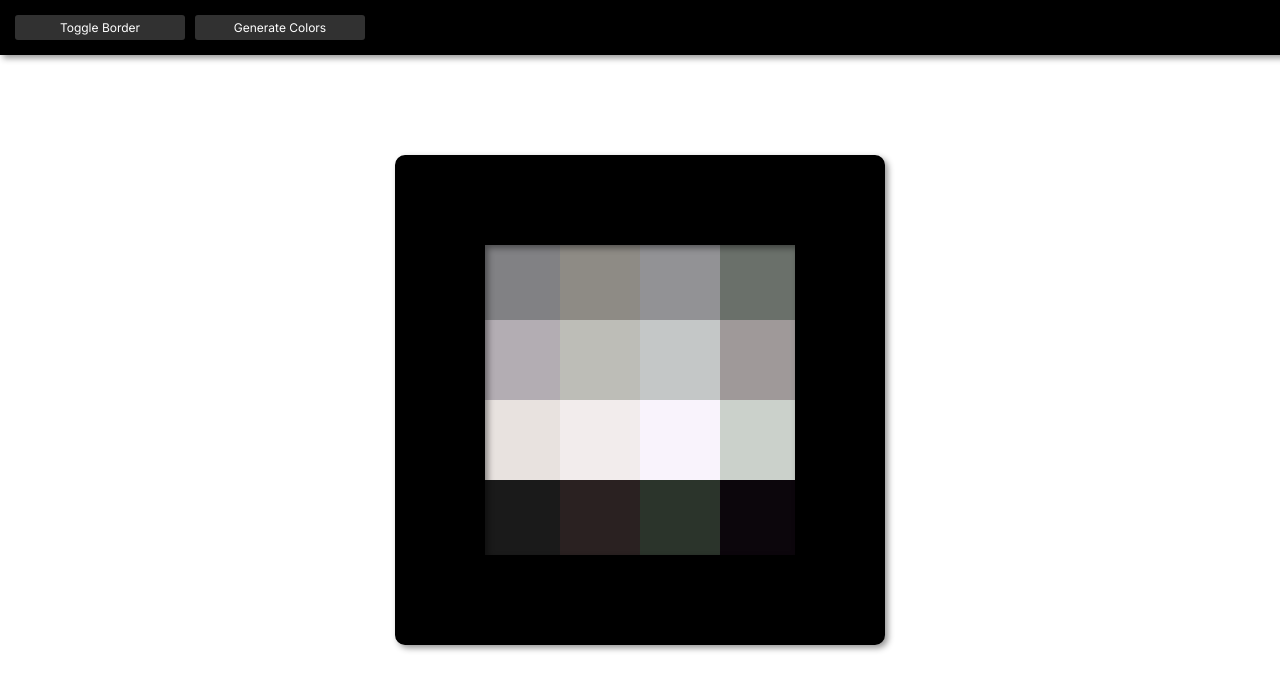
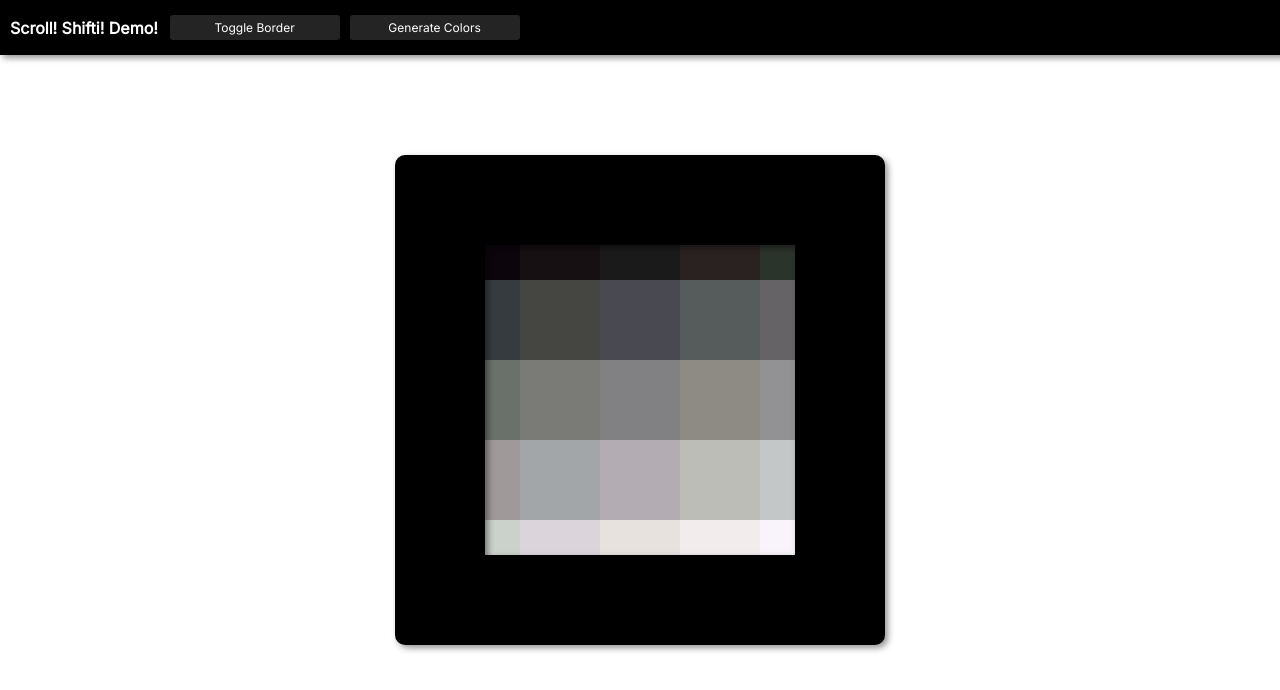
Before and after one commit to LBytes-32/luukaway-gonaway-caves, a website built with Vite: page index.html in a window 1280 px wide. Built offline with nearby package versions, Linux system fonts and the light colour scheme.

Commit message:
Smooth Scrolling and Beautiful

```diff
--- a/src/game.ts
+++ b/src/game.ts
@@ -22,7 +22,15 @@ export class Game {
 
     constructor(fps: number) {
         this.map = new Map()
-        this.toolbar = Dom.createDivChild(document.body, {classname: 'toolbar'})
+
+        this.toolbar = Dom.createDivChild(document.body, {
+            classname : 'toolbar'
+        })
+
+        Dom.createDivChild(this.toolbar, {
+            classname : 'title',
+            text      : 'Scroll! Shifti! Demo!'
+        })
 
         this.state = {
             keys: {
@@ -58,10 +66,16 @@ export class Game {
         button.addEventListener('click', () => {
             toggled = !toggled
 
-            if (toggled)
+            if (toggled) {
                 this.map.border.style.borderColor = 'rgba(0, 0, 0, 0)'
-            else
+                this.map.border.style.backgroundColor = `rgba(0, 0, 0, 0.3)`
+                this.map.border.style.zIndex = '0'
+            }
+            else {
                 this.map.border.style.borderColor = 'rgba(0, 0, 0, 1)'
+                this.map.border.style.backgroundColor = `rgba(0, 0, 0, 0)`
+                this.map.border.style.zIndex = '999'
+            }
         })
     }
 
--- a/src/map.ts
+++ b/src/map.ts
@@ -17,10 +17,12 @@ export class Map {
     }
 
     scroll: {
-        x       : number,
-        y       : number,
-        xv      : number,
-        yv      : number,
+        x       : number
+        y       : number
+        xv      : number
+        yv      : number
+        xScreen : number
+        yScreen : number
         bounds  : number
         capture : {x: number, y: number}
         fun     : number
@@ -55,6 +57,8 @@ export class Map {
             y       : 0,
             xv      : 0,
             yv      : 0,
+            xScreen : 0,
+            yScreen : 0,
             bounds  : (this.tiles.length / 2),
             capture : {x: 0, y: 0},
             fun     : 0
@@ -67,12 +71,16 @@ export class Map {
         }
     }
 
+    getMapLength(): number {
+        return this.tiles.count * this.tiles.length
+    }
+
     indexTile(row: number, column: number): HTMLDivElement {
         return this.strips[column].element.children[row] as HTMLDivElement
     }
 
     update(state: GameState) {
-        let speed = 1 * state.delta
+        let speed = 0.2 * state.delta
 
         if (state.keys.left)  this.scroll.xv =  speed
         if (state.keys.right) this.scroll.xv = -speed
@@ -81,62 +89,71 @@ export class Map {
 
         this.scrollUpdate()
 
-        this.container.style.left = `calc(${this.scroll.x}px + 50% - ${this.tiles.length * this.tiles.count}px)`
-        this.container.style.top  = `calc(${this.scroll.y}px + 50% - ${this.tiles.length * this.tiles.count}px)`
+        this.container.style.left = `calc(${this.scroll.xScreen}px + 50% - ${this.tiles.length * this.tiles.count}px)`
+        this.container.style.top  = `calc(${this.scroll.yScreen}px + 50% - ${this.tiles.length * this.tiles.count}px)`
+    }
+
+    private hasPassedBound(side: 'top' | 'bottom' | 'left' | 'right', value: number): boolean {
+        switch (side) {
+            case 'top'    : return (value < -this.scroll.bounds)
+            case 'bottom' : return (value > this.scroll.bounds)
+            case 'left'   : return (value < -this.scroll.bounds)
+            case 'right'  : return (value > this.scroll.bounds)
+        }
+    }
+
+    private scrollUpdate() {
+
+        this.scroll.x += this.scroll.xv
+        this.scroll.y += this.scroll.yv
+
+        if (this.hasPassedBound('top', this.scroll.y)) {
+            this.scroll.y += this.tiles.length
+            this.shiftTiles('up')
+        }
+
+        if (this.hasPassedBound('bottom', this.scroll.y)) {
+            this.scroll.y -= this.tiles.length
+            this.shiftTiles('down')
+        }
+
+        if (this.hasPassedBound('left', this.scroll.x)) {
+            this.scroll.x += this.tiles.length
+            this.shiftTiles('left')
+        }
+
+        if (this.hasPassedBound('right', this.scroll.x)) {
+            this.scroll.x -= this.tiles.length
+            this.shiftTiles('right')
+        }
+
+        this.scroll.xv /= 1.2
+        this.scroll.yv /= 1.2
+
+        this.scroll.xScreen = Math.floor(this.scroll.x) + this.getMapLength()/2
+        this.scroll.yScreen = Math.floor(this.scroll.y) + this.getMapLength()/2
     }
 
 
 
-    private scrollUpdate() {
-
-        this.scroll.capture.x = this.scroll.x
-        this.scroll.capture.y = this.scroll.y
-
-        this.scroll.x = (this.scroll.x + Math.round(this.scroll.xv) + this.scroll.bounds + 400/2) % (this.scroll.bounds*2) - (this.scroll.bounds - 400/2)
-        this.scroll.y = (this.scroll.y + Math.round(this.scroll.yv) + this.scroll.bounds + 400/2) % (this.scroll.bounds*2) - (this.scroll.bounds - 400/2)
-
-        if (this.scroll.x - this.scroll.capture.x != Math.round(this.scroll.xv)) {
-            if (this.scroll.x < this.scroll.capture.x)
-                this.shiftTiles('Right')
-            else
-                this.shiftTiles('Left')
-        }
-
-        if (this.scroll.y - this.scroll.capture.y != Math.round(this.scroll.yv)) {
-            if (this.scroll.y < this.scroll.capture.y)
-                this.shiftTiles('Down')
-            else
-                this.shiftTiles('Up')
-        }
-
-        //this.scroll.fun += 10
-        //this.scroll.xv = Math.sin(this.scroll.fun / 100) * 2
-        //this.scroll.yv = Math.cos(this.scroll.fun / 100) * 2
-
-        this.scroll.xv = 0
-        this.scroll.yv = 0
-    }
-
-
-
-    private shiftTiles(side: 'Up' | 'Down' | 'Left' | 'Right'): void {
+    private shiftTiles(side: 'up' | 'down' | 'left' | 'right'): void {
 
         switch (side) {
-            case 'Up':
+            case 'up':
                 for (let i = 0; i < 5; i++)
                     this.strips[i].shiftTiles('backward')
                 break
 
-            case 'Down':
+            case 'down':
                 for (let i = 0; i < 5; i++)
                     this.strips[i].shiftTiles('forward')
                 break
 
-            case 'Left':
+            case 'left':
                 Dom.shiftChildrenOf(this.container, 'backward')
                 break
 
-            case 'Right':
+            case 'right':
                 Dom.shiftChildrenOf(this.container, 'forward')
                 break
         }
--- a/src/styles.css
+++ b/src/styles.css
@@ -4,7 +4,15 @@
     width            : 100%;
     display          : flex;
     background-color : black;
-    filter: drop-shadow(3px 3px 3px rgba(0, 0, 0, 0.418));
+    filter           : drop-shadow(3px 3px 3px rgba(0, 0, 0, 0.418));
+    align-items: center;
+}
+
+.title {
+    color: white;
+    height: 100%;
+    margin-right: 5pt;
+    font-weight: bolder;
 }
 
 .button {
@@ -12,7 +20,7 @@
     border-radius    : 3px;
     font-size        : 12px;
     text-align       : center;
-    background-color : rgb(49, 49, 49);
+    background-color : rgb(36, 36, 36);
     color            : white;
     margin           : 5px;
     padding          : 5px;
@@ -45,4 +53,5 @@
     border-radius : 10px;
     z-index       : 999;
     filter: drop-shadow(3px 3px 3px rgba(0, 0, 0, 0.418));
+    color: white;
 }
```
Also changed, not shown: changelog.md.
